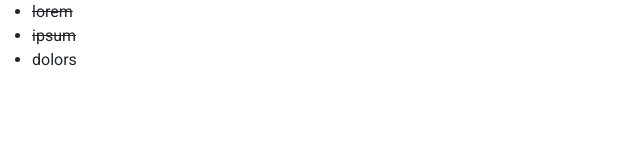
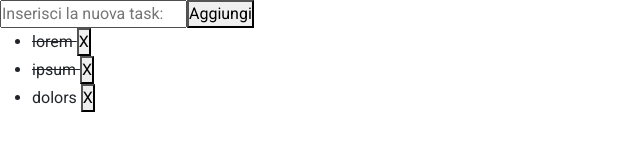
Before and after one commit to PaoloTarcisio/vue-todolist, a plain HTML site: page index.html in a window 1280 px wide. Shown: the whole page, without its empty margins (0-640 px from the left). Drawn offline with nearby package versions, Linux system fonts and the light colour scheme.

Commit message:
milestone 3

```diff
--- a/index.html
+++ b/index.html
@@ -23,6 +23,14 @@
     <body>
 
         <div id="app">
+
+            <div class="add">
+                <input type="text" v-model="newTodo" placeholder="Inserisci la nuova task:">
+                <button @click="add()">
+                    Aggiungi
+                </button>
+            </div>
+
             <ul>
                 <li
                 v-for = "(todo, i) in todos"
@@ -31,6 +39,10 @@
                 }"
                 >
                     {{ todo.text }}
+
+                    <button @click="remove(i)">
+                        X
+                    </button>
                 </li>
             </ul>
         </div>
--- a/js/script.js
+++ b/js/script.js
@@ -3,6 +3,7 @@ const { createApp } = Vue;
 createApp({
     data() {
       return {
+        newTodo:'',
         todos: [
             {
                 text: 'lorem',
@@ -20,8 +21,21 @@ createApp({
       };
     },
     methods: {
-      deleted() {
-        console.log('ciao')
+      remove(elem) {
+        console.log('ciao');
+        this.todos.splice(elem, 1);
+      },
+      add(NewTask) {
+        console.log('aggiungo');
+
+        const NewElem = {
+          text: this.newTodo,
+          done: false,
+        };
+        this.todos.push(NewElem)
+
+        this.newTodo = '';
+
       }
     }
   }).mount('#app')
```
